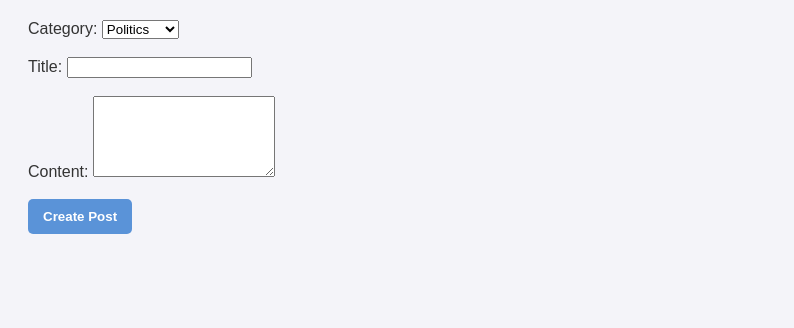
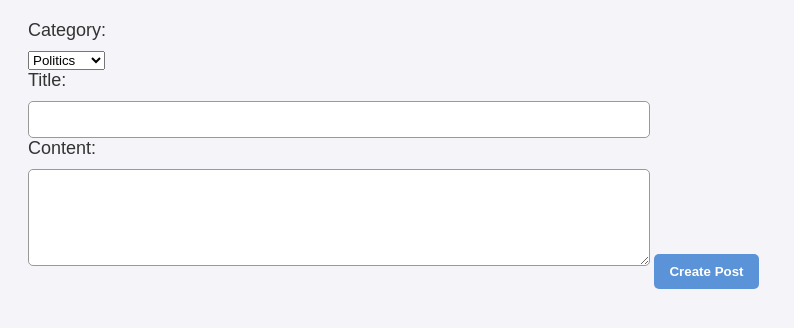
Before and after one commit to nafna-f/project00, a Flask app: page /post/create in a window 1280 px wide. Shown: the part 108-436 px from the top of the page, without its empty margins (0-794 px from the left). Run offline with Flask 2, Linux system fonts and the light colour scheme; a user stored in the database is signed in.

Commit message:
tiny changes

```diff
--- a/app/static/css/main.css
+++ b/app/static/css/main.css
@@ -145,3 +145,24 @@ button {
 button:hover {
     background-color: #387fd6;
 }
+
+label {
+    font-size: 18px;
+    display: block;
+    margin-bottom: 10px;
+}
+
+input[type="category"], input[type="text"] {
+    width: 600px;
+    padding: 10px;
+    border: 1px solid #999999;
+    border-radius: 5px;
+}
+
+textarea {
+    width: 600px;
+    padding: 10px;
+    margin-bottom: 10px;
+    border: 1px solid #999999;
+    border-radius: 5px;
+}
--- a/app/templates/create_post.html
+++ b/app/templates/create_post.html
@@ -30,13 +30,13 @@
                 <option value="Business">Business</option>
                 <option value="Lifestyle">Lifestyle</option>
                 <option value="Arts">Arts</option>
-            </select><br><br>
+            </select>
 
             <label for="title">Title:</label>
-            <input type="text" id="title" name="title" required><br><br>
+            <input type="text" id="title" name="title" required>
 
             <label for="content">Content:</label>
-            <textarea id="content" name="content" rows="5" required></textarea><br><br>
+            <textarea id="content" name="content" rows="5" required></textarea>
 
             <button type="submit">Create Post</button>
         </form>
--- a/devlog.txt
+++ b/devlog.txt
@@ -129,7 +129,7 @@ BenR -- 2024-11-6 11:15
 chloeW -- 2024-11-6 20:39
 * Created CSS files
   - Added a CSS file for each HTML template
-  - Finished 6 of 10 files...waiting on working login to complete others
+  - Finished most of them...waiting on working login to complete others
 * Updated HTML templates
   - Made minor changes to HTML templates (added a few buttons, breaks, etc.)
 
@@ -147,3 +147,6 @@ BenR -- 2024-11-6 23:15
 	- Tested CRUD operations on blog posts
 * Verified create, edit, and delete operations to confirm that users can only modify their posts.
 	- Conducted end-to-end tests to ensure seamless user experience across login, registration, and post interactions.
+
+chloeW -- 2024-11-7 3:51
+* Made minor styling changes
```
Also changed, not shown: site.db.
